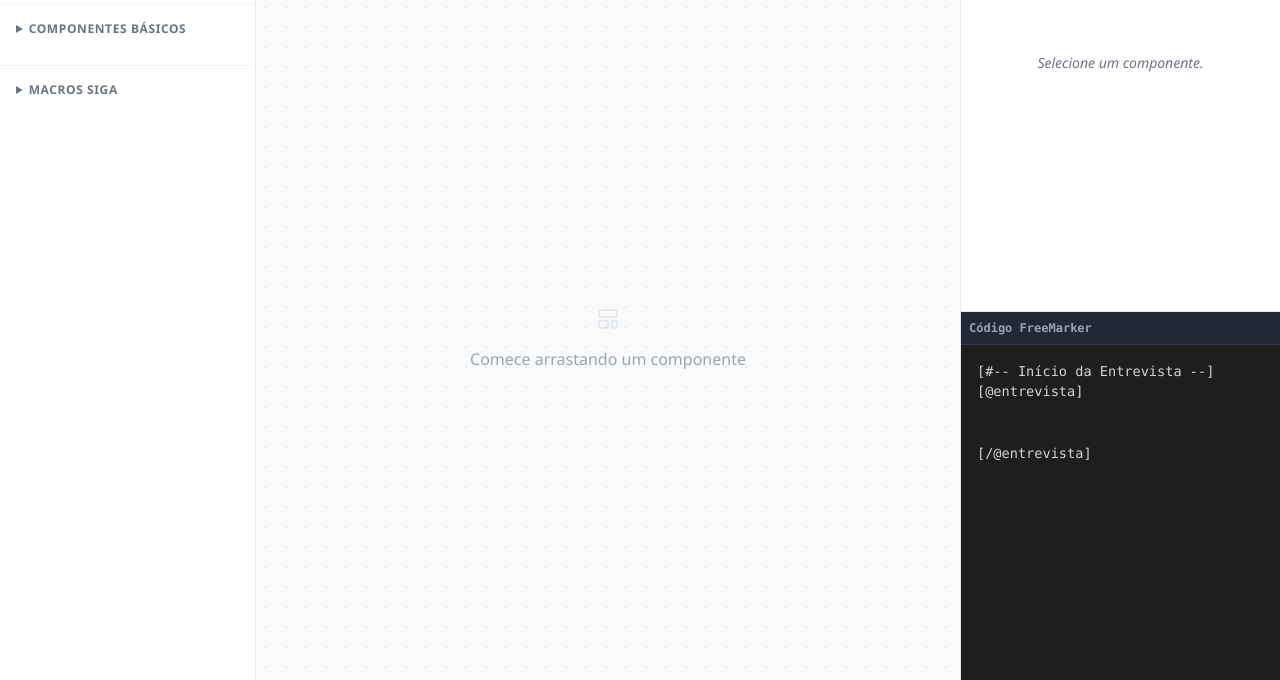
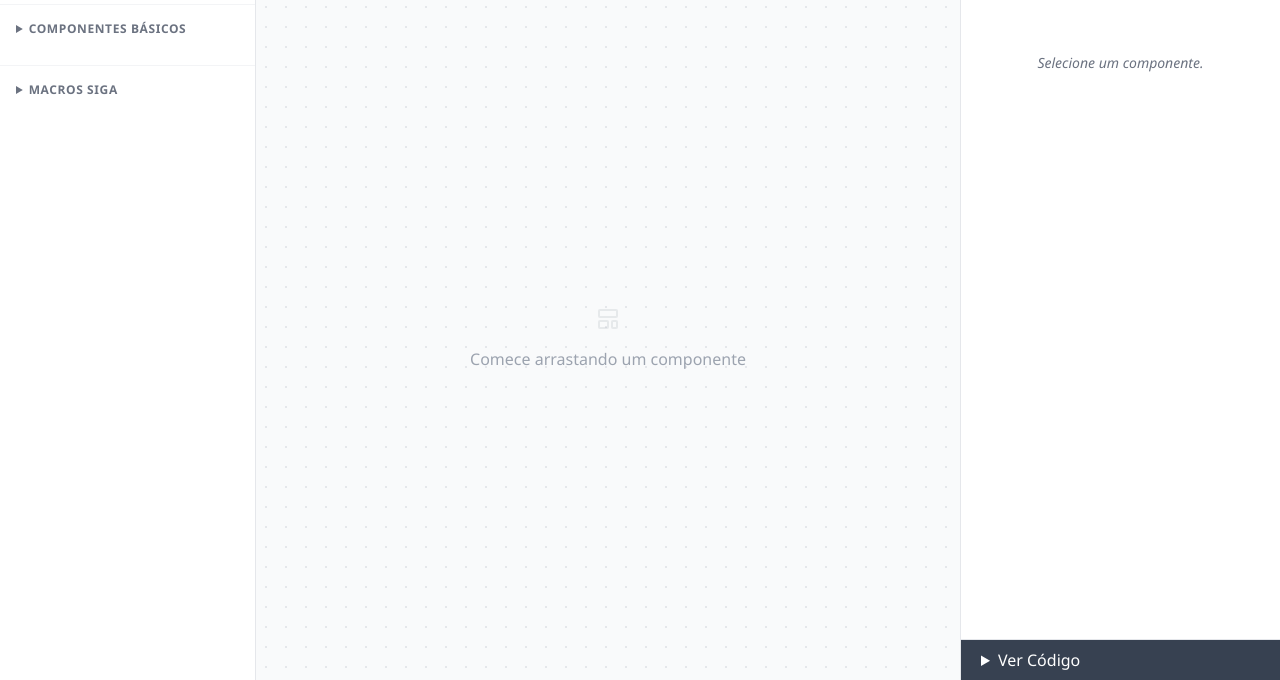
Before and after one commit to ThainanViniciusKatchan/SigaDoc-Visual_Editor, a plain HTML site: page index.html in a window 1280 px wide. Shown: the part 120-800 px from the top of the page. Drawn offline with nearby package versions, Linux system fonts and the light colour scheme.

Commit message:
Adicionada a possíbilidade de esconder o visualizador de código do editor arrasta e solta

```diff
--- a/index.html
+++ b/index.html
@@ -173,12 +173,15 @@
                 </div>
             </div>
 
-            <div class="h-1/2 flex flex-col bg-gray-900 text-white">
-                <div class="p-2 bg-gray-800 border-b border-gray-700 flex justify-between items-center">
-                    <span class="text-xs font-mono font-bold text-gray-400">Código FreeMarker</span>
+            <details class="flex flex-col bg-gray-700 text-white">
+                <summary class="ml-5 mr-2 pt-2 pb-2">Ver Código</summary>
+                <div class="flex flex-col bg-gray-800 text-white" style="max-height: 50vh;">
+                    <div class="p-2 bg-gray-800 border-b border-gray-700 flex justify-between items-center">
+                        <span class="text-xs font-mono font-bold text-gray-400">Código FreeMarker</span>
+                    </div>
+                    <pre class="flex-1 p-4 overflow-auto code-preview scrollbar-thin" id="code-output"></pre>
                 </div>
-                <pre class="flex-1 p-4 overflow-auto code-preview scrollbar-thin" id="code-output"></pre>
-            </div>
+            </details>
         </aside>
 
     </main>
```
